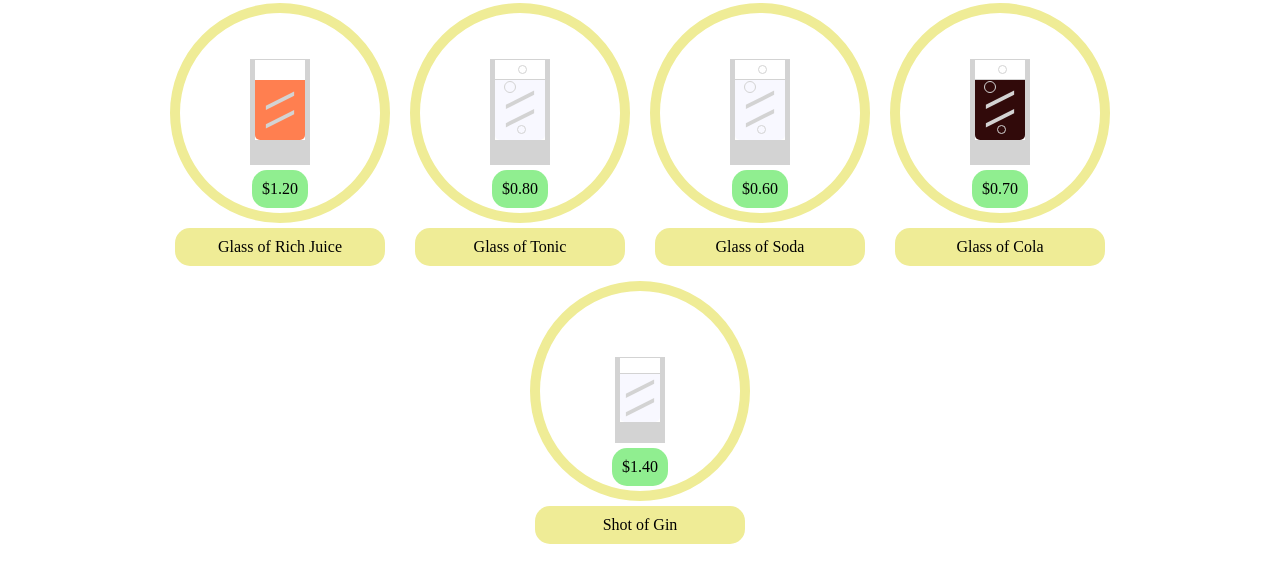
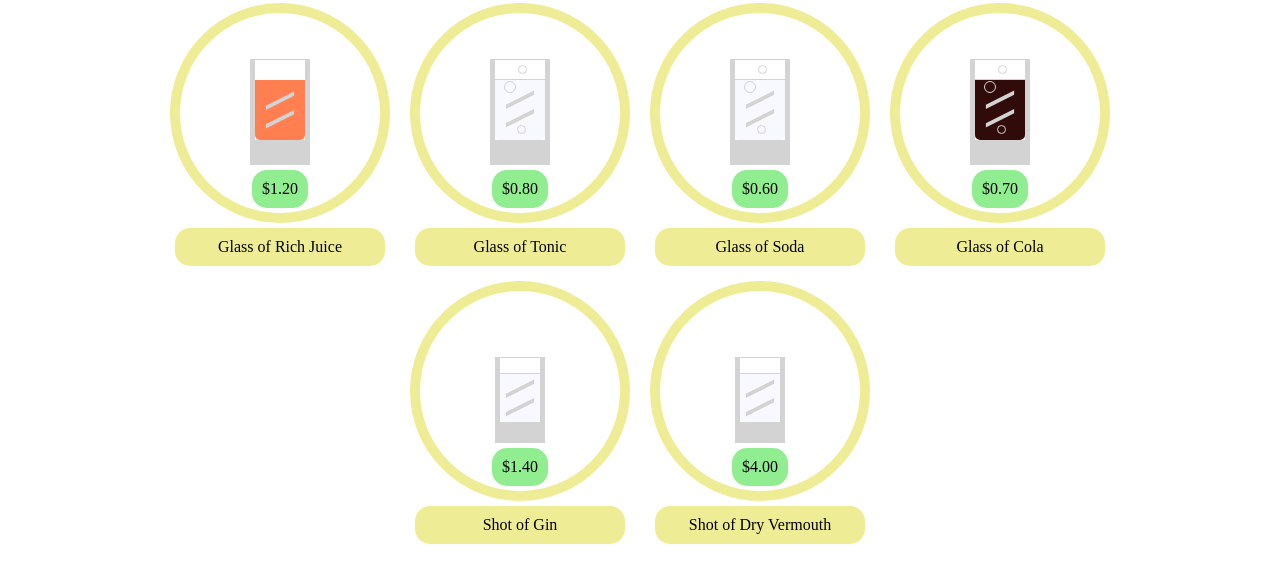
Before and after one commit to blinkEgor/my-bar-app, a plain HTML site: page page/bar.html in a window 1280 px wide. Shown: the part 77-660 px from the top of the page. Drawn offline with Linux system fonts and the light colour scheme.

Commit message:
adding-shots

```diff
--- a/page/bar.html
+++ b/page/bar.html
@@ -93,6 +93,18 @@
                 </div>
                 <p class="name text">Shot of Gin</p>
             </div>
+            <div class="card">
+                <div class="circle-c">
+                    <div class="short-glass">
+                        <div class="tonic">
+                            <div class="glare"></div>
+                        </div>
+                        <div class="bottom"></div>
+                    </div>
+                    <p class="price text">$4.00</p>
+                </div>
+                <p class="name text">Shot of Dry Vermouth</p>
+            </div>
         </section>
     </main>
     <script src="../script/bar-script.js"></script>
```
